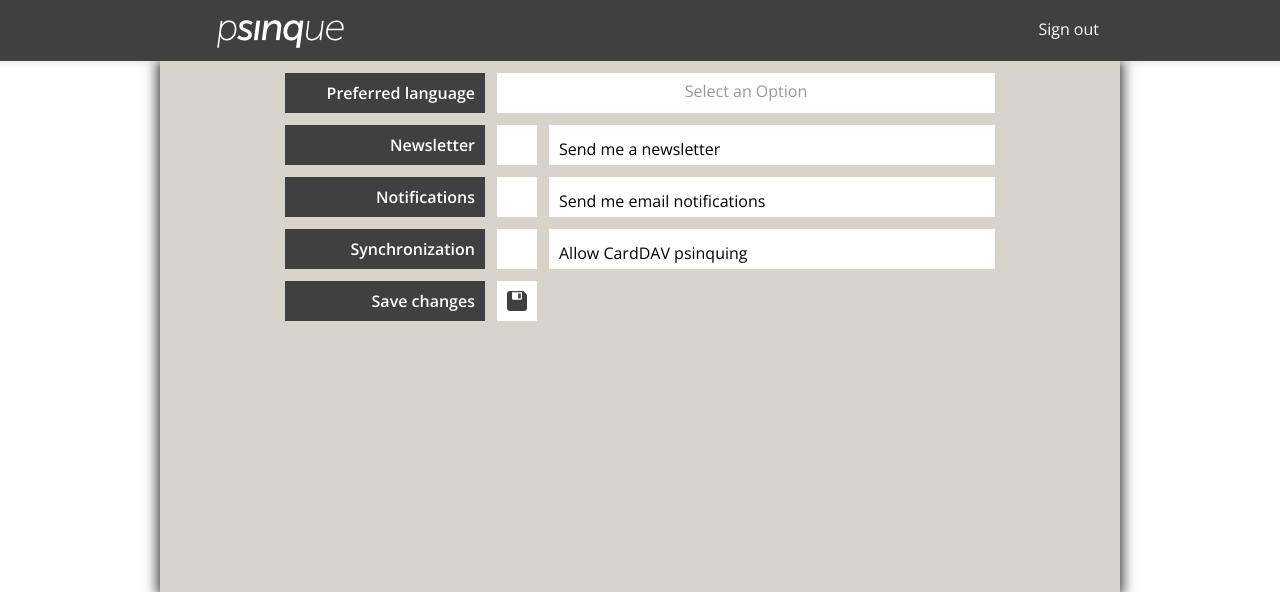
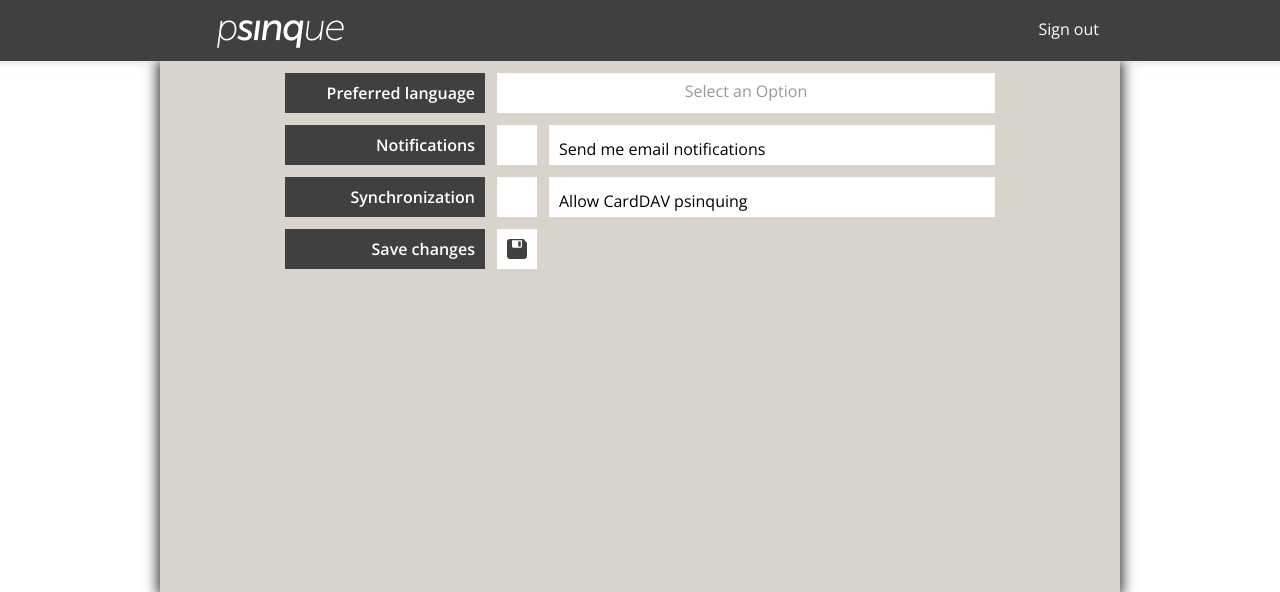
Before and after one commit to kradecki/psinque, a Python web app: template templates/Settings.html in a window 1280 px wide. Shown: the top 592 px of the page. Run offline with Jinja, Linux system fonts and the light colour scheme; the template is opened without the code that fills it, so the values that code supplies are empty; some libraries are stand-ins or nearby versions.

Commit message:
Newsletter removed

```diff
--- a/DataModels.py
+++ b/DataModels.py
@@ -339,7 +339,6 @@ class UserSettings(db.Model):
     '''
     preferredLanguage = db.StringProperty(choices = availableLanguages.keys(),
                                           default = 'en')  # availableLanguages.keys()[0] is 'de', they seem to be sorted alphabetically
-    notifyNewsletter = db.BooleanProperty(default = False)   # I _never_ ask for newsletters, so why force it on the users?
 
     notifyEmails = db.BooleanProperty(default = True)
     notifyStopsUsingMyPrivateData = db.BooleanProperty(default = True)
--- a/templates/Settings.html
+++ b/templates/Settings.html
@@ -11,10 +11,6 @@
         {{ ui.tablelabel("Preferred language") }}
         {{ ui.dropdown(availableLanguages, userSettings.preferredLanguage, "language") }}
         {{ ui.spacer() }}
-      {{ ui.endtable() }}
-      {{ ui.begintable() }}
-        {{ ui.tablelabel("Newsletter") }}
-        {{ ui.checkbox("newsletter", userSettings.notifyNewsletter, "Send me a newsletter") }}
       {{ ui.endtable() }}
       {{ ui.begintable() }}
         {{ ui.tablelabel("Notifications", 6) }}
```
